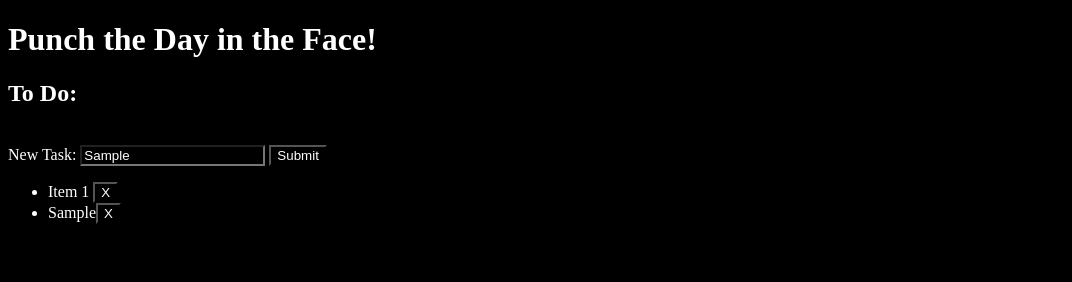
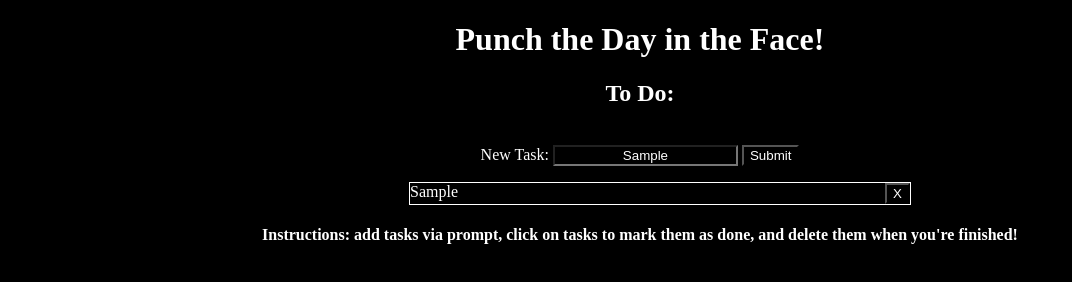
Before and after one commit to natsal33/toDoApp, a plain HTML site: page index.html in a window 1280 px wide. Both pictures are taken after typing "Sample" into the empty fields and a click on the input "Submit". Shown: the whole page, without its empty margins (0-1072 px from the left). Drawn offline with Linux system fonts and the light colour scheme.

Commit message:
added formatting

```diff
--- a/index.html
+++ b/index.html
@@ -27,11 +27,10 @@
     </form>
 
     <ul id="tasks">
-        <li class="list-group-item">Item 1 <button class="delete">X</button></li>
 
     </ul>
 
-    <h4 id='x'></h4>
+    <h4>Instructions: add tasks via prompt, click on tasks to mark them as done, and delete them when you're finished!</h4>
 </body>
 
 <script src="./script.js" delay></script>
--- a/script.js
+++ b/script.js
@@ -12,6 +12,7 @@ function addTask(e){
 
     // Create new li element
     var li = document.createElement('li');
+    li.className = "taskItem";
     li.appendChild(document.createTextNode(newTask));
 
     // Create delete button
@@ -29,9 +30,9 @@ function removeTask(click) {
     if(click.target.classList.contains('delete')) {
         var li = click.target.parentElement;
         taskList.removeChild(li);
-    } else if(click.target.className === 'strikethrough'){
+    } else if(click.target.classList.contains('strikethrough')){
         click.target.classList.remove('strikethrough');
     } else {
-        click.target.className = 'strikethrough';
+        click.target.classList.add('strikethrough');
     }
 }
--- a/style.css
+++ b/style.css
@@ -1,9 +1,29 @@
 * {
-    align-items: center;
     color: white;
     background-color: black;
+    text-align: center;
 }
 
-.strikethrough {
+
+
+ul {
+    text-align: center;
+
+}
+
+.taskItem {
+    display: flex;
+    justify-content: space-between;
+    list-style: none;
+    border: white 1px solid;
+    width: 500px;
+    margin: auto auto;
+}
+
+li.strikethrough {
     text-decoration: line-through;
 }
+
+button .delete {
+    float: right;
+}
```
